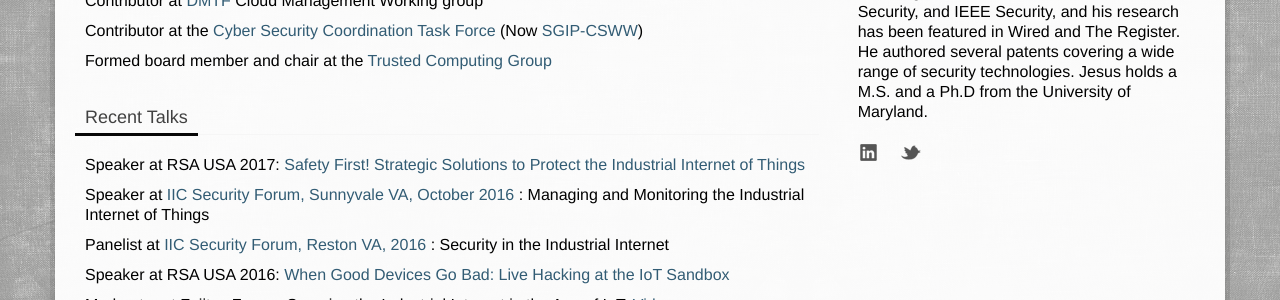
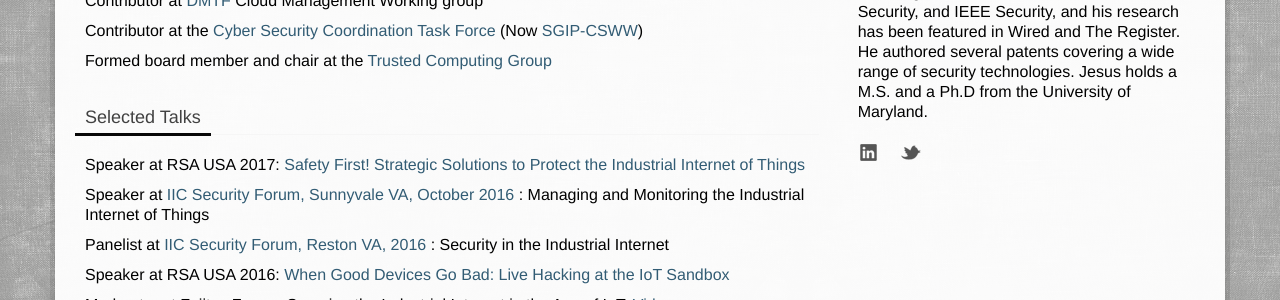
Before and after one commit to nomellames/jesusmolina-staging, a Jekyll site: the page built from index.html, in a window 1280 px wide and 900 px high, scrolled down 580 px. Shown: the part 153-453 px from the top of the window. Built offline with Jekyll 4.4.1, drawn with Linux system fonts in a browser that asks for light colours; some web fonts are replaced; comment, search, counter and statistics services are not loaded.

Commit message:
Updated 'Recent Talks' to 'Selected Talks' in index and resume pages

```diff
--- a/index.html
+++ b/index.html
@@ -29,7 +29,7 @@
 					</ul>
 
 
-					<a name="talks"><div class="title"><h3>Recent Talks</h3></div></a>
+					<a name="talks"><div class="title"><h3>Selected Talks</h3></div></a>
 
 					<ul>
 						<li><p>Speaker at RSA USA 2017: <a href="https://www.rsaconference.com/events/us17/agenda/sessions/7371-safety-first-strategic-solutions-to-protect-the">Safety First! Strategic Solutions to Protect the Industrial Internet of Things</a> </p></li>
```
